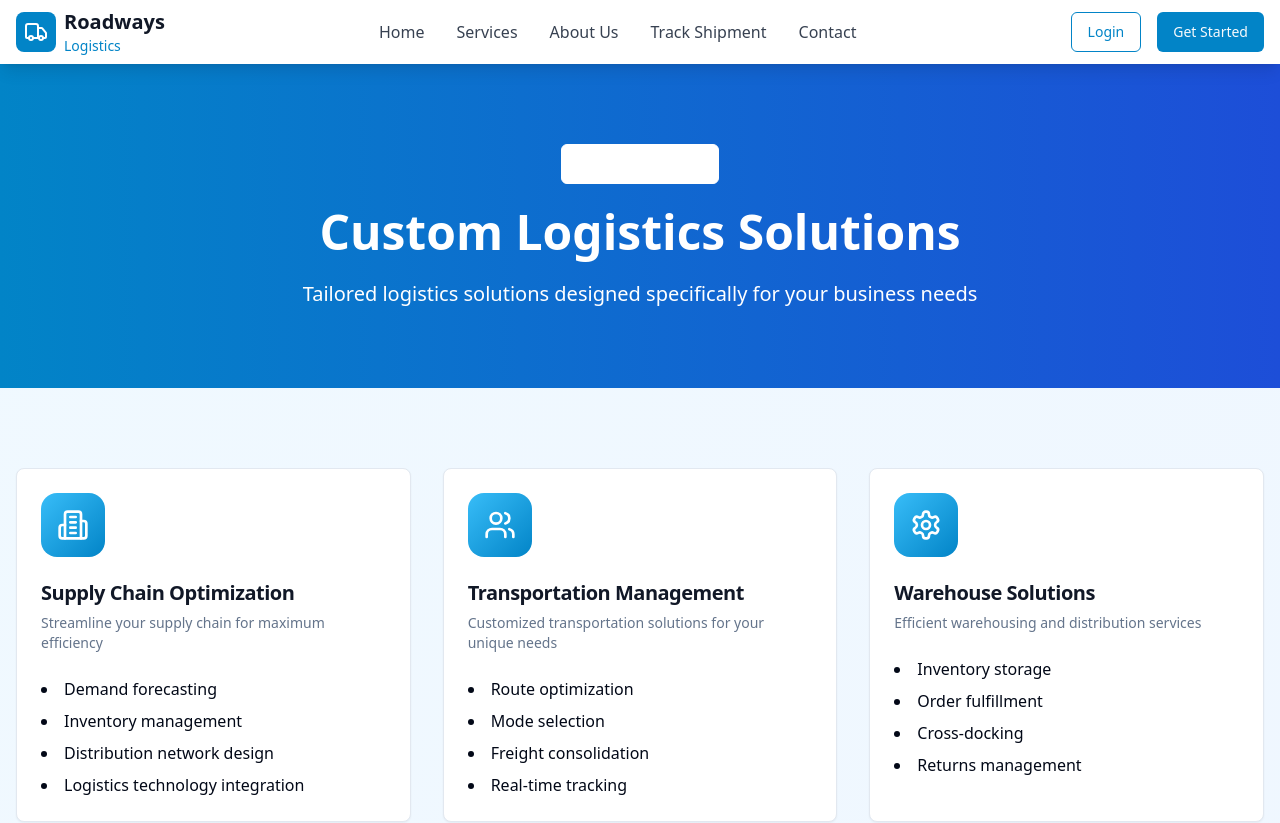
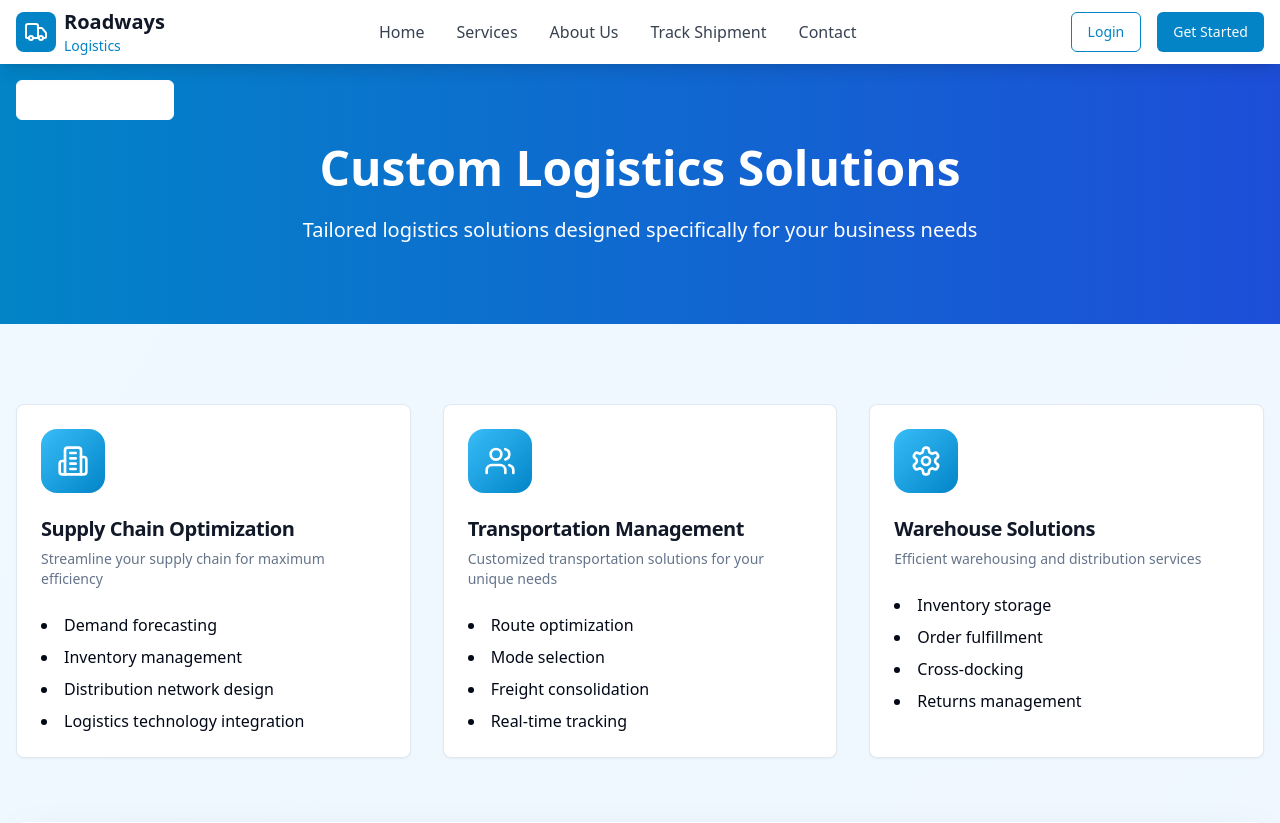
Before and after one commit to vineethkj1512/roadway-sky-logistics, a React (Vite) app: page /custom-solutions in a window 1280 px wide. Shown: the top 823 px of the page. Built offline with nearby package versions, Linux system fonts and the light colour scheme.

Commit message:
Fix: Back to home button in corner
Move the "Back to Home" button to the top-left corner in all service pages for consistent UI.

```diff
--- a/src/pages/CustomSolutions.tsx
+++ b/src/pages/CustomSolutions.tsx
@@ -1,3 +1,4 @@
+
 import Navbar from "@/components/Navbar";
 import Footer from "@/components/Footer";
 import { Card, CardContent, CardDescription, CardHeader, CardTitle } from "@/components/ui/card";
@@ -36,16 +37,16 @@ const CustomSolutions = () => {
       <Navbar />
 
       {/* Hero Section */}
-      <section className="py-20 bg-gradient-to-r from-sky-600 to-blue-700 text-white">
-        <div className="container mx-auto px-4 text-center">
+      <section className="py-20 bg-gradient-to-r from-sky-600 to-blue-700 text-white relative">
         <Button
           onClick={() => navigate('/')}
           variant="outline"
-            className="mb-6 border-white text-white hover:bg-white hover:text-sky-600"
+          className="absolute top-4 left-4 border-white text-white hover:bg-white hover:text-sky-600"
         >
           <Home className="mr-2 h-4 w-4" />
           Back to Home
         </Button>
+        <div className="container mx-auto px-4 text-center">
           <h1 className="text-5xl font-bold mb-6">Custom Logistics Solutions</h1>
           <p className="text-xl max-w-3xl mx-auto">
             Tailored logistics solutions designed specifically for your business needs
--- a/src/pages/ExpressQuote.tsx
+++ b/src/pages/ExpressQuote.tsx
@@ -1,3 +1,4 @@
+
 import Navbar from "@/components/Navbar";
 import Footer from "@/components/Footer";
 import { Card, CardContent, CardDescription, CardHeader, CardTitle } from "@/components/ui/card";
@@ -44,16 +45,16 @@ const ExpressQuote = () => {
       <Navbar />
 
       {/* Hero Section */}
-      <section className="py-20 bg-gradient-to-r from-sky-600 to-blue-700 text-white">
-        <div className="container mx-auto px-4 text-center">
+      <section className="py-20 bg-gradient-to-r from-sky-600 to-blue-700 text-white relative">
         <Button
           onClick={() => navigate('/')}
           variant="outline"
-            className="mb-6 border-white text-white hover:bg-white hover:text-sky-600"
+          className="absolute top-4 left-4 border-white text-white hover:bg-white hover:text-sky-600"
         >
           <Home className="mr-2 h-4 w-4" />
           Back to Home
         </Button>
+        <div className="container mx-auto px-4 text-center">
           <h1 className="text-5xl font-bold mb-6">Express Delivery Quote</h1>
           <p className="text-xl max-w-3xl mx-auto">
             Get instant quotes for time-critical deliveries with guaranteed on-time performance
--- a/src/pages/SecureTransportation.tsx
+++ b/src/pages/SecureTransportation.tsx
@@ -14,16 +14,16 @@ const SecureTransportation = () => {
       <Navbar />
 
       {/* Hero Section */}
-      <section className="py-20 bg-gradient-to-r from-sky-600 to-blue-700 text-white">
-        <div className="container mx-auto px-4 text-center">
+      <section className="py-20 bg-gradient-to-r from-sky-600 to-blue-700 text-white relative">
         <Button
           onClick={() => navigate('/')}
           variant="outline"
-            className="mb-6 border-white text-white hover:bg-white hover:text-sky-600"
+          className="absolute top-4 left-4 border-white text-white hover:bg-white hover:text-sky-600"
         >
           <Home className="mr-2 h-4 w-4" />
           Back to Home
         </Button>
+        <div className="container mx-auto px-4 text-center">
           <h1 className="text-5xl font-bold mb-6">Secure Transportation</h1>
           <p className="text-xl max-w-3xl mx-auto">
             End-to-end security solutions for your valuable cargo with comprehensive protection
--- a/src/pages/Services.tsx
+++ b/src/pages/Services.tsx
@@ -1,3 +1,4 @@
+
 import Navbar from "@/components/Navbar";
 import Footer from "@/components/Footer";
 import { Card, CardContent, CardDescription, CardHeader, CardTitle } from "@/components/ui/card";
@@ -88,16 +89,16 @@ const Services = () => {
       <Navbar />
 
       {/* Hero Section */}
-      <section className="py-20 bg-gradient-to-r from-sky-600 to-blue-700 text-white">
-        <div className="container mx-auto px-4 text-center">
+      <section className="py-20 bg-gradient-to-r from-sky-600 to-blue-700 text-white relative">
         <Button
           onClick={() => navigate('/')}
           variant="outline"
-            className="mb-6 border-white text-white hover:bg-white hover:text-sky-600"
+          className="absolute top-4 left-4 border-white text-white hover:bg-white hover:text-sky-600"
         >
           <Home className="mr-2 h-4 w-4" />
           Back to Home
         </Button>
+        <div className="container mx-auto px-4 text-center">
           <h1 className="text-5xl font-bold mb-6">Our Services</h1>
           <p className="text-xl max-w-3xl mx-auto">
             Comprehensive logistics solutions designed to streamline your supply chain operations and drive business growth
```
Lines whose indentation alone changed are shown as unchanged.
